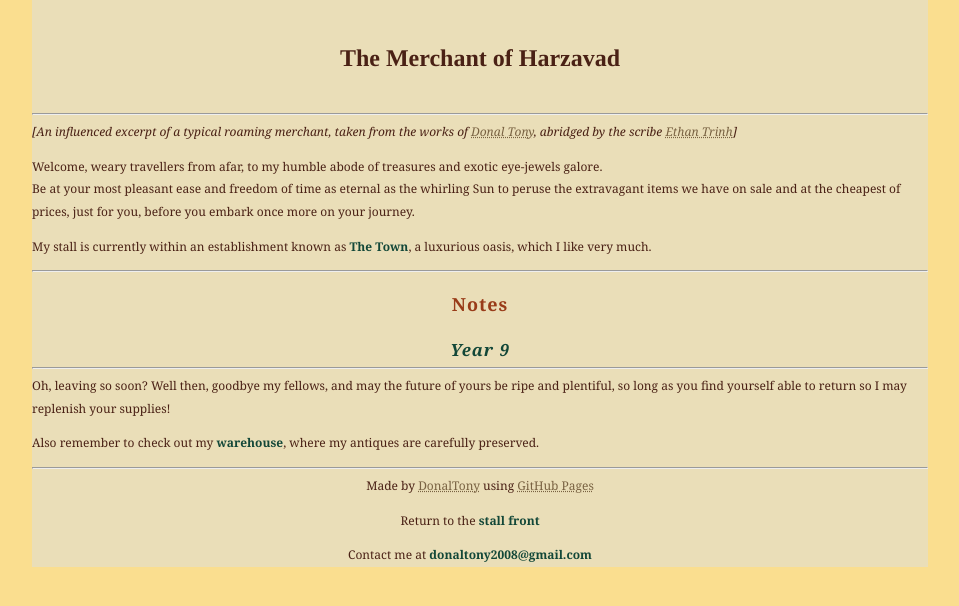
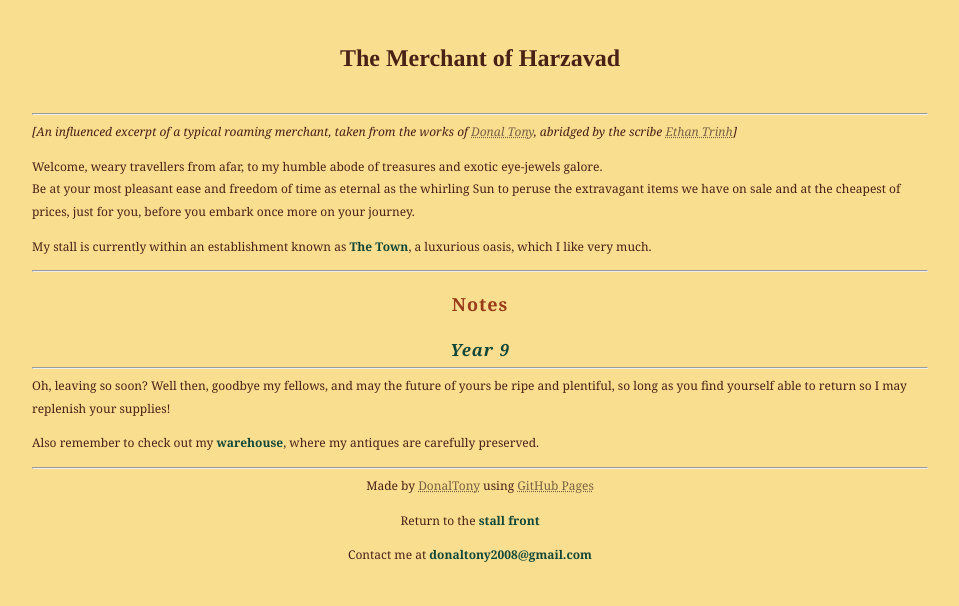
Before and after one commit to dvaraka/the-merchant, a Jekyll site: the page built from index.md, in a window 1280 px wide. Shown: the top 606 px of the page, without its empty margins (160-1119 px from the left). Built offline with Jekyll 4.4.1, drawn with Linux system fonts in a browser that asks for light colours; our own code applies the rules of GitHub Pages for plain Markdown files.

Commit message:
Update main.css

```diff
--- a/assets/css/main.css
+++ b/assets/css/main.css
@@ -10,7 +10,7 @@ body {
 	font: 75% georgia, sans-serif;
 	line-height: 1.88889;
 	color: #4A2115;
-	background: #EADEB8;
+	background: #FADE8F;
 	margin: 0;
 	padding: 0;
 }
@@ -58,7 +58,7 @@ a:visited {
 a:hover, a:focus, a:active {
 	text-decoration: none;
 	color: #499F70;
-	background: #FBDA93;
+	background: #EADEB8;
 }
 
 abbr {
```
